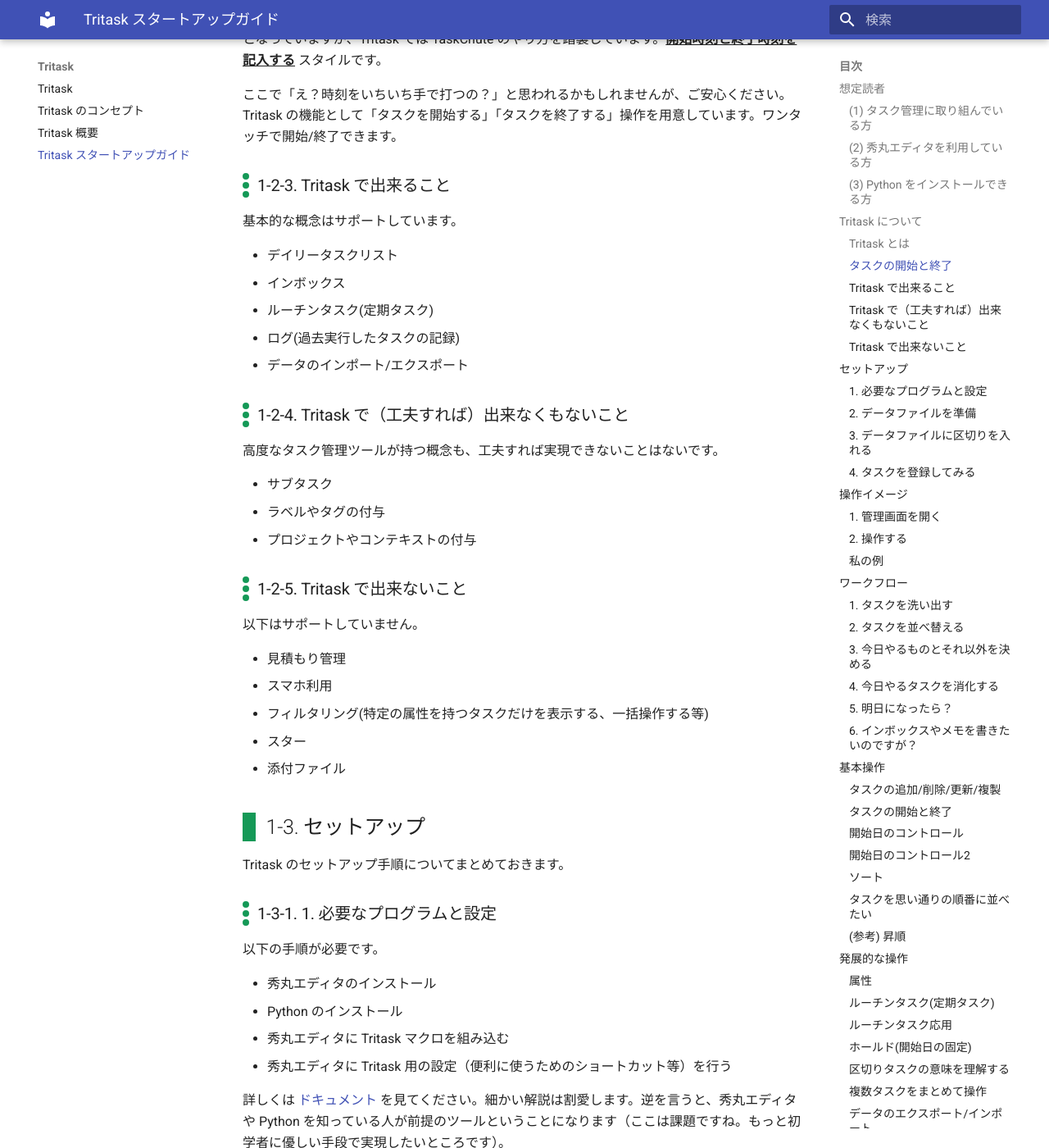
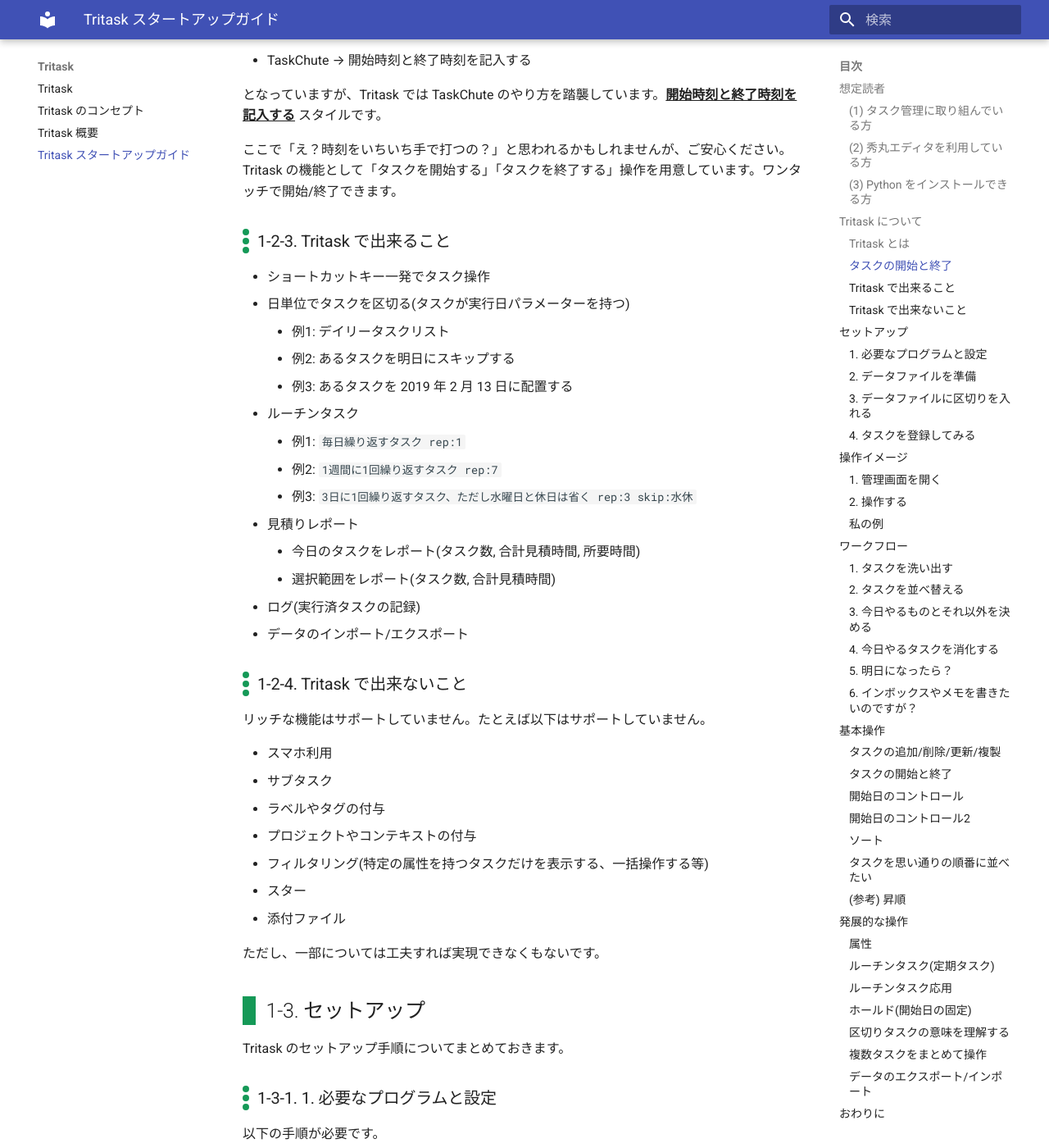
Before and after one commit to tritask/tritask-web, an MkDocs documentation site: the page built from src/startup_guide.md, in a window 1280 px wide and 1400 px high, scrolled down 1972 px. Shown: the whole window at 82% size. Built offline with MkDocs 1.6.1 and Material for MkDocs 9.7.7, drawn with Linux system fonts in a browser that asks for light colours; some of the changed text lies outside the part shown.

Commit message:
enhance startup guide.

```diff
--- a/src/startup_guide.md
+++ b/src/startup_guide.md
@@ -1,9 +1,10 @@
 # Tritask スタートアップガイド
 タスク管理ツール Tritask について、導入から基本操作まで解説します。
 
-全部読むのもよし、拾い読みしてイメージを掴んでいただくもよし、何かしらの参考になれば幸いです。
+## 想定読者
+Tritask はツールの性質上、ある程度利用者のスキルを要求します（課題でもあります。今後改善していきたいです）。
 
-## 想定読者
+想定読者は以下のとおりです。
 
 ### (1) タスク管理に取り組んでいる方
 既に **タスク管理に取り組んでいる方** を対象とします。
@@ -23,14 +24,12 @@
 そのため、Python を既に利用しているか、あるいはインストールを行える程度のスキルが必要となります。本ページでは Python のインストールについて詳細な解説は致しません。
 
 ## Tritask について
-まずはじめに、Tritask のコンセプトについて簡単に説明しておきます。
-
-詳細は [こちら](concept.md) もご覧ください。
+まずはじめに、Tritask のコンセプトについて簡単に説明しておきます。詳細は [Tritask のコンセプト](concept.md) もご覧ください。
 
 ### Tritask とは
 タスク管理メソッドおよびツールの一種です。
 
-TaskChute に強く影響されています。TaskChute から「見積もり機能」と「Excel依存」を省いたものと考えれば大体合ってます。
+TaskChute に強く影響されています。TaskChute から「見積もり機能」と「Excel依存」を省き、テキストエディタ上で動かせるよう極限までフォーマットをシンプルにしたものだと考えれば大体合ってます。
 
 Tritask では **一行に一つのタスクを書き、これを並べる** ことでタスクリストを実現します。並び順は「今日やるタスク」「明日以降やるタスク」「昨日以前にやったタスク」の三種類に分かれます(Triは3を意味します)。 **ソート操作を実行するだけで並ぶので、ユーザーが手作業で並び替える手間はありません**。
 
@@ -55,29 +54,33 @@
 ここで「え？時刻をいちいち手で打つの？」と思われるかもしれませんが、ご安心ください。Tritask の機能として「タスクを開始する」「タスクを終了する」操作を用意しています。ワンタッチで開始/終了できます。
 
 ### Tritask で出来ること
-基本的な概念はサポートしています。
-
-- デイリータスクリスト
-- インボックス
-- ルーチンタスク(定期タスク)
-- ログ(過去実行したタスクの記録)
+- ショートカットキー一発でタスク操作
+- 日単位でタスクを区切る(タスクが実行日パラメーターを持つ)
+  - 例1: デイリータスクリスト
+  - 例2: あるタスクを明日にスキップする
+  - 例3: あるタスクを 2019 年 2 月 13 日に配置する
+- ルーチンタスク
+  - 例1: `毎日繰り返すタスク rep:1`
+  - 例2: `1週間に1回繰り返すタスク rep:7`
+  - 例3: `3日に1回繰り返すタスク、ただし水曜日と休日は省く rep:3 skip:水休`
+- 見積りレポート
+  - 今日のタスクをレポート(タスク数, 合計見積時間, 所要時間)
+  - 選択範囲をレポート(タスク数, 合計見積時間)
+- ログ(実行済タスクの記録)
 - データのインポート/エクスポート
 
-### Tritask で（工夫すれば）出来なくもないこと
-高度なタスク管理ツールが持つ概念も、工夫すれば実現できないことはないです。
+### Tritask で出来ないこと
+リッチな機能はサポートしていません。たとえば以下はサポートしていません。
 
+- スマホ利用
 - サブタスク
 - ラベルやタグの付与
 - プロジェクトやコンテキストの付与
-
-### Tritask で出来ないこと
-以下はサポートしていません。
-
-- 見積もり管理
-- スマホ利用
 - フィルタリング(特定の属性を持つタスクだけを表示する、一括操作する等)
 - スター
 - 添付ファイル
+
+ただし、一部については工夫すれば実現できなくもないです。
 
 ## セットアップ
 Tritask のセットアップ手順についてまとめておきます。
@@ -737,9 +740,7 @@
 ### データのエクスポート/インポート
 Tritask ではデータの取り扱いが簡単です。
 
-.trita ファイルというただのテキストファイルなので、どうとでもできます。メモ帳があれば中身を見ることができますし、Tritask の環境をセットアップすれば、trita ファイルを開いて、どこでもタスク管理を行うことができます。
-
-（これはエンジニア向けですが）GitHub などのバージョン管理システムに入れて管理することも可能です。
+.trita ファイルというただのテキストファイルなので、どうにでもできます。テキストエディタがあれば中身を見ることができますし、Tritask の環境をセットアップすれば、trita ファイルを開いて、どこでもタスク管理を行うことができます。また、（これはエンジニア向けですが）GitHub などのバージョン管理システムに入れて管理することも可能です。
 
 ## おわりに
-いかがでしたでしょうか。本ページでは Tritask について導入から使い方についてざっと紹介してみました。参考になりましたら幸いです。
+本ページでは Tritask について導入から使い方についてざっと紹介してみました。参考になりましたら幸いです。
```
Also changed, not shown: docs/startup_guide.html (+31 -36 lines), docs/search/search_index.json.
